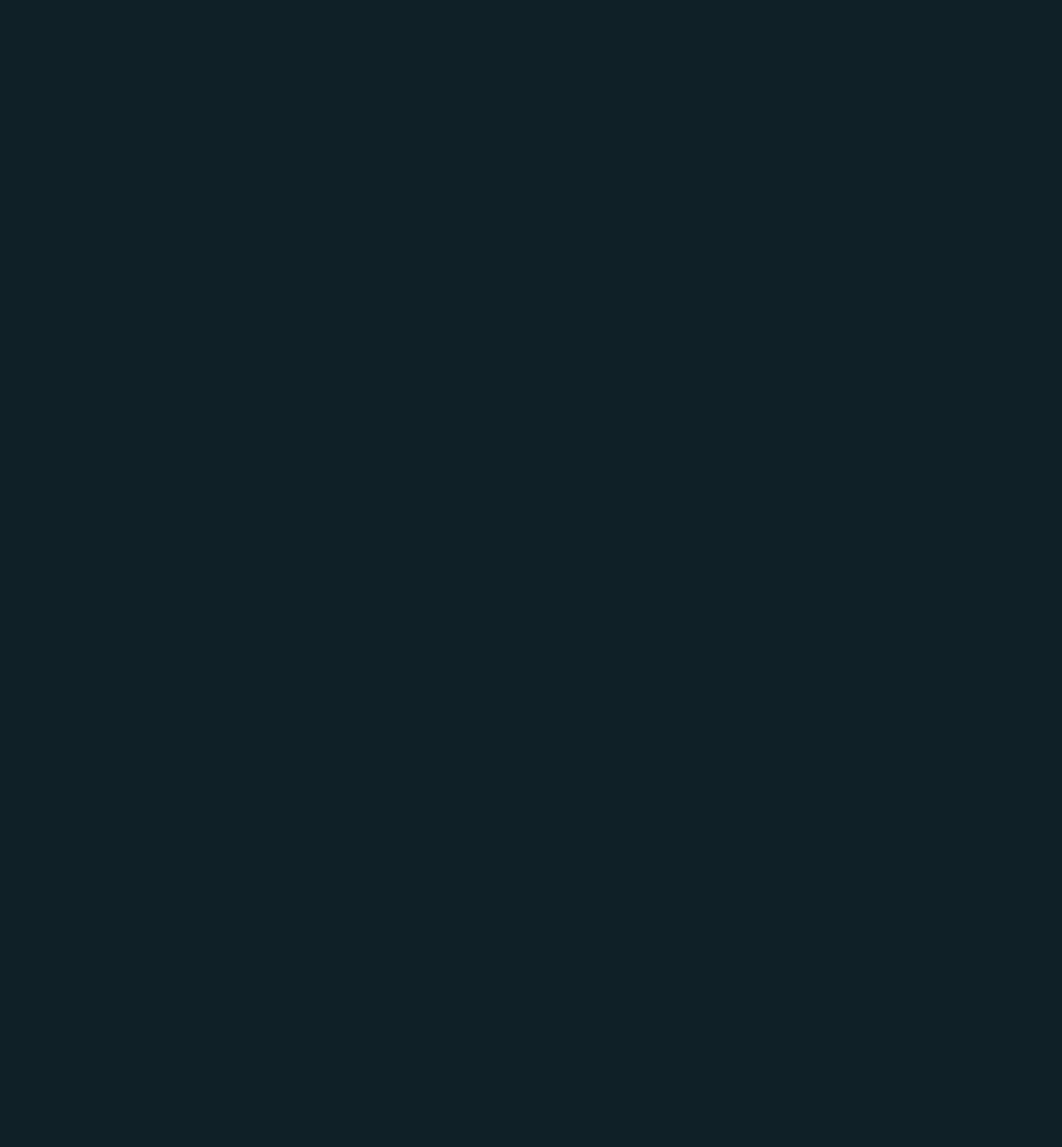
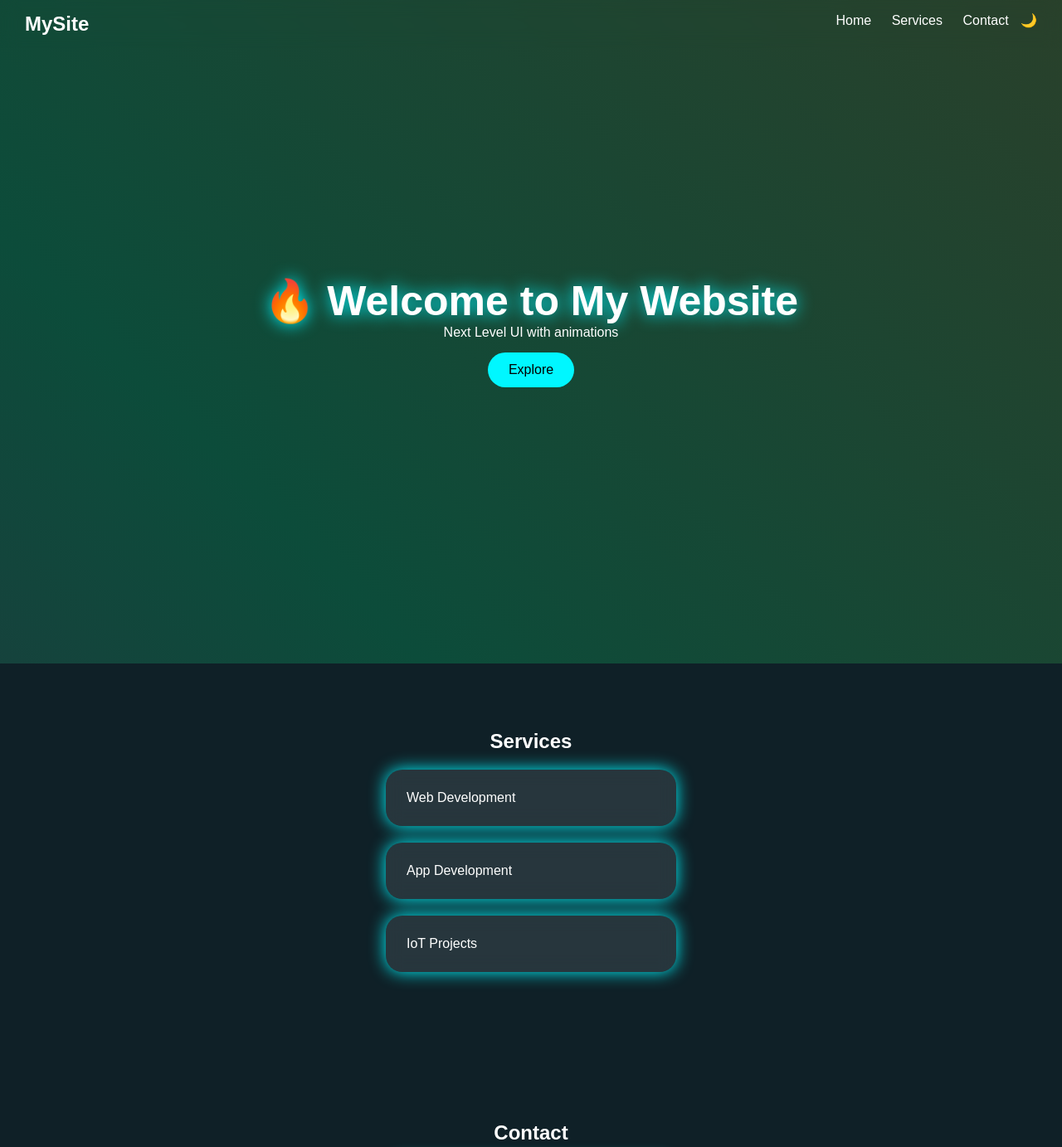
Before and after one commit to 25ituos141-lgtm/gopivamja.github.io, a plain HTML site: page index.html in a window 1280 px wide. Shown: the top 1383 px of the page at 83% size. Before the commit the page ends 800 px from the top, so only its background shows below. Drawn offline with Linux system fonts and the light colour scheme.

Commit message:
Update index.html

```diff
--- a/index.html
+++ b/index.html
@@ -3,26 +3,53 @@
 <head>
 <meta charset="UTF-8">
 <meta name="viewport" content="width=device-width, initial-scale=1.0">
-<title>Awesome Website</title>
+<title>Super Website</title>
 
 <style>
+:root{
+    --bg:#0f2027;
+    --text:#fff;
+    --card:rgba(255,255,255,0.1);
+    --neon:#00f7ff;
+}
+
+.light{
+    --bg:#f5f5f5;
+    --text:#111;
+    --card:rgba(0,0,0,0.1);
+}
+
 *{
     margin:0;
     padding:0;
     box-sizing:border-box;
-    font-family: Arial;
+    font-family:Arial;
+    scroll-behavior:smooth;
 }
 
-/* 🌙 Light/Dark Mode */
 body{
-    transition:0.5s;
-    color:white;
-    background:#0f2027;
+    background:var(--bg);
+    color:var(--text);
+    overflow-x:hidden;
 }
 
-.dark{
-    background:#ffffff;
-    color:#000;
+/* 🌈 Animated Gradient Background */
+body::before{
+    content:"";
+    position:fixed;
+    width:100%;
+    height:100%;
+    background:linear-gradient(45deg,#00f7ff,#ff00c8,#00ff88,#ff9900);
+    background-size:400% 400%;
+    animation:bg 12s infinite;
+    z-index:-2;
+    opacity:0.2;
+}
+
+@keyframes bg{
+    0%{background-position:0%}
+    50%{background-position:100%}
+    100%{background-position:0%}
 }
 
 /* 🔝 Navbar */
@@ -30,19 +57,24 @@ nav{
     display:flex;
     justify-content:space-between;
     padding:15px 30px;
-    background:rgba(0,0,0,0.5);
     position:fixed;
     width:100%;
-    top:0;
+    backdrop-filter:blur(10px);
+    z-index:1000;
 }
 
 nav a{
-    color:white;
+    color:var(--text);
     margin:0 10px;
     text-decoration:none;
 }
 
-/* 🌟 Hero */
+/* 🌙 Toggle */
+.toggle{
+    cursor:pointer;
+}
+
+/* 🏠 Hero */
 .hero{
     height:100vh;
     display:flex;
@@ -52,20 +84,131 @@ nav a{
     text-align:center;
 }
 
-/* 🎯 Sections */
+.hero h1{
+    font-size:50px;
+    text-shadow:0 0 20px var(--neon);
+}
+
+/* 💎 Cards */
+.card{
+    background:var(--card);
+    margin:20px auto;
+    padding:25px;
+    width:90%;
+    max-width:350px;
+    border-radius:20px;
+    backdrop-filter:blur(10px);
+    box-shadow:0 0 20px var(--neon);
+    transition:0.3s;
+}
+
+.card:hover{
+    transform:scale(1.05);
+}
+
+/* 🎬 Sections */
 section{
     padding:80px 20px;
-    text-align:center;
     opacity:0;
     transform:translateY(50px);
     transition:1s;
 }
 
-.show{
+section.show{
     opacity:1;
     transform:translateY(0);
 }
 
-/* 💎 Cards */
-.card{
-    margin:20px auto;
+/* 🔘 Button */
+.btn{
+    padding:12px 25px;
+    background:var(--neon);
+    border-radius:25px;
+    text-decoration:none;
+    color:#000;
+    margin-top:15px;
+    display:inline-block;
+}
+
+/* 🌊 Wave Footer */
+.wave{
+    position:relative;
+    height:150px;
+    background:var(--bg);
+}
+
+.wave svg{
+    position:absolute;
+    top:-100px;
+    width:100%;
+}
+
+/* 📱 Responsive */
+@media(max-width:600px){
+    .hero h1{font-size:30px;}
+}
+</style>
+</head>
+
+<body>
+
+<!-- 🔝 Navbar -->
+<nav>
+    <h2>MySite</h2>
+    <div>
+        <a href="#home">Home</a>
+        <a href="#services">Services</a>
+        <a href="#contact">Contact</a>
+        <span class="toggle" onclick="toggleMode()">🌙</span>
+    </div>
+</nav>
+
+<!-- 🏠 Hero -->
+<div class="hero" id="home">
+    <h1>🔥 Welcome to My Website</h1>
+    <p>Next Level UI with animations</p>
+    <a href="#services" class="btn">Explore</a>
+</div>
+
+<!-- 📦 Services -->
+<section id="services">
+    <h2 style="text-align:center;">Services</h2>
+    <div class="card">Web Development</div>
+    <div class="card">App Development</div>
+    <div class="card">IoT Projects</div>
+</section>
+
+<!-- 📞 Contact -->
+<section id="contact">
+    <h2 style="text-align:center;">Contact</h2>
+    <div class="card">Email: your@email.com</div>
+</section>
+
+<!-- 🌊 Wave Footer -->
+<div class="wave">
+<svg viewBox="0 0 1440 320">
+<path fill="#00f7ff" fill-opacity="0.3"
+d="M0,160L60,186.7C120,213,240,267,360,261.3C480,256,600,192,720,176C840,160,960,192,1080,192C1200,192,1320,160,1380,144L1440,128V320H0Z">
+</path>
+</svg>
+</div>
+
+<script>
+// 🌙 Toggle Mode
+function toggleMode(){
+    document.body.classList.toggle("light");
+}
+
+// 🎬 Scroll Animation
+window.addEventListener("scroll",()=>{
+    document.querySelectorAll("section").forEach(sec=>{
+        let top = sec.getBoundingClientRect().top;
+        if(top < window.innerHeight - 100){
+            sec.classList.add("show");
+        }
+    });
+});
+</script>
+
+</body>
+</html>
```
